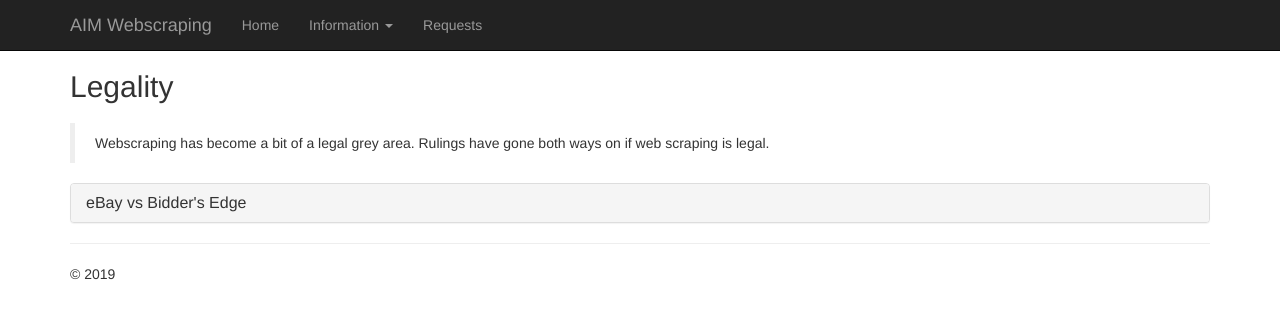
After one commit to avandinter/AIMWebScraping, a Flask app: page /information/legality in a window 1280 px wide. The commit adds this page. Shown: the top 319 px of the page. Run offline with Flask 2, Linux system fonts and the light colour scheme; parts of the project's set-up code (start-up, migrations or seed data) failed here and were passed over; some libraries are stand-ins or nearby versions.

Commit message:
added legality info

```diff
--- a/AIMWebScraping/AIMWebScraping/templates/definitions.html
+++ b/AIMWebScraping/AIMWebScraping/templates/definitions.html
@@ -2,7 +2,7 @@
 
 {% block content %}
 
-<h2>{{ title }}.</h2>
+<h2>{{ title }}</h2>
 <h3>{{ message }}</h3>
 
 <div class="panel-group" id="definition_accordion">
@@ -10,7 +10,7 @@
 		<div class="panel-heading">
 			<h2 class="panel-title">
 				<a data-toggle="collapse" data-parent="#definition_accordion" href="#collapse_crawler">
-					Web crawler/Spider
+					Web Crawler/Spider
 				</a>
 			</h2>
 		</div>
--- a/AIMWebScraping/AIMWebScraping/templates/layout.html
+++ b/AIMWebScraping/AIMWebScraping/templates/layout.html
@@ -31,7 +31,7 @@
 						</a>
 						<ul class="dropdown-menu">
 							<li><a href="{{ url_for('information_definitions') }}">Definitions</a></li>
-							<li><a href="#">Page 1-2</a></li>
+							<li><a href="{{ url_for('information_legality') }}">Legality</a></li>
 							<li><a href="#">Page 1-3</a></li>
 						</ul>
 					</li>
--- /dev/null
+++ b/AIMWebScraping/AIMWebScraping/templates/legality.html
@@ -0,0 +1,33 @@
+{% extends "layout.html" %}
+
+{% block content %}
+
+<h2>{{ title }}</h2>
+<h3>{{ message }}</h3>
+
+<blockquote>
+	Webscraping has become a bit of a legal grey area. Rulings have gone both ways on if web scraping is legal.
+</blockquote>
+
+<div class="panel-group" id="accordion">
+	<div class="panel panel-default">
+		<div class="panel-heading">
+			<h2 class="panel-title">
+				<a data-toggle="collapse" data-parent="#accordion" href="#collapse_ebay1">
+					eBay vs Bidder's Edge
+				</a>
+			</h2>
+		</div>
+		<div id="collapse_ebay1" class="panel-collapse collapse">
+			<br />
+			<blockquote>
+				<p>In 2000 eBay filed an injunction against another website for violating the <abbr title="A trespass to chattels is an intentional interference with another person's lawful possession of a personal property.">Trespass to Chattels law</abbr></p>
+			</blockquote>
+			<blockquote>
+				The court granded the injunction because users had to opt in and agree to the terms of service as well as the large number of bots employed by Bidder's Edge could be disruptive to eBay's systems. This was eventually settled out of court but set legal precedent on the issue.
+			</blockquote>
+		</div>
+	</div>
+</div>
+
+{% endblock %}
--- a/AIMWebScraping/AIMWebScraping/views.py
+++ b/AIMWebScraping/AIMWebScraping/views.py
@@ -28,6 +28,14 @@ def information_definitions():
     return render_template(
         'definitions.html',
         title='Definitions',
+        year=datetime.now().year
+    )
+
+@app.route('/information/legality')
+def information_legality():
+    return render_template(
+        'legality.html',
+        title='Legality',
         year=datetime.now().year
     )
 
```
Also changed, not shown: 1 other file.
